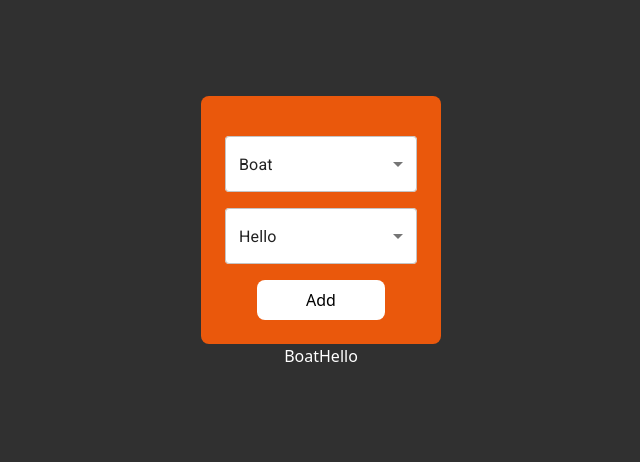
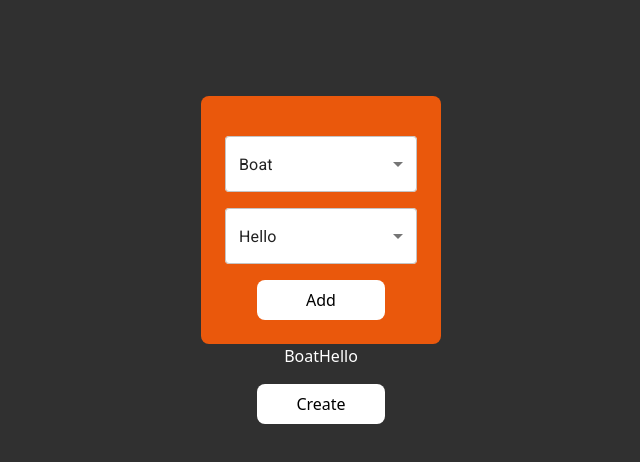
Before and after one commit to leu/aslhack, a Next.js app: page /teacher/setup in a window 1280 px wide. Shown: the top 462 px of the page, without its empty margins (319-959 px from the left). Built offline with nearby package versions, Linux system fonts and the light colour scheme.

Commit message:
Generate and store a classroom code, and go to stats page

```diff
--- a/package.json
+++ b/package.json
@@ -15,7 +15,8 @@
     "@mui/material": "^5.15.7",
     "next": "14.1.0",
     "react": "^18",
-    "react-dom": "^18"
+    "react-dom": "^18",
+    "uuid": "^9.0.1"
   },
   "devDependencies": {
     "@types/node": "^20",
--- a/src/pages/teacher/setup.tsx
+++ b/src/pages/teacher/setup.tsx
@@ -1,5 +1,6 @@
 import { Button, FormControl, InputLabel, MenuItem, Select } from "@mui/material";
 import { useState } from "react";
+const { v4: uuidv4 } = require('uuid');
 
 export default function QuizSetup() {
     const [questions, setQuestions] = useState(["Boat", "Hello"]);
@@ -14,6 +15,12 @@ export default function QuizSetup() {
         const newQuestions = [...questions]
         newQuestions.push("")
         setQuestions(newQuestions)
+    }
+
+    function createQuiz() {
+        const code = uuidv4().substring(0, 5);
+        localStorage.setItem("code", code);
+        window.location.href = "/teacher/stats"
     }
 
     return (
@@ -43,6 +50,8 @@ export default function QuizSetup() {
             </div>
         </div>
         {questions}
+
+        <button onClick={createQuiz} className="mx-auto my-4 w-32 py-2 px-2 bg-white text-black rounded-lg">Create</button>
       </main>
   );
 }
```
Also changed, not shown: 1 other file (tests, documents, lock files or other folders).
